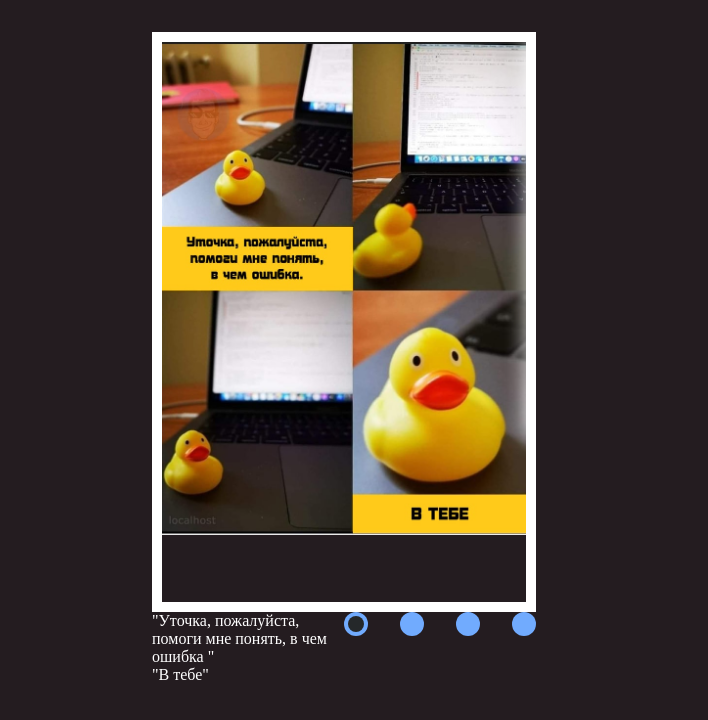
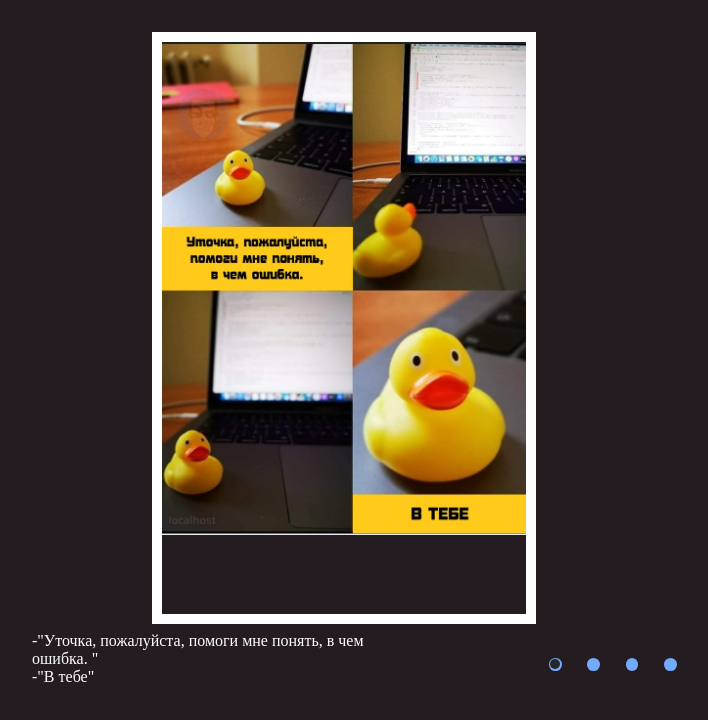
Before and after one commit to ArtemDubovov/cssMemSlider, a plain HTML site: page cssMemSlider/index.html in a window 1280 px wide. Shown: the whole page, without its empty margins (296-1004 px from the left). Drawn offline with Linux system fonts and the light colour scheme.

Commit message:
feat: add text titles, blur effect, animations, position scren-slide (12 май 2022 г. 18:48:30)

```diff
--- a/cssMemSlider/index.html
+++ b/cssMemSlider/index.html
@@ -1,11 +1,11 @@
 <!DOCTYPE html>
-<html lang="en">
+<html lang="ru">
 <head>
     <meta charset="UTF-8">
     <meta http-equiv="X-UA-Compatible" content="IE=edge">
     <meta name="viewport" content="width=device-width, initial-scale=1.0">
     <link rel="stylesheet" href="./style.css">
-    <title>Document</title>
+    <title>CssMemSlider</title>
 </head>
 <body>
     <section class="slider">
@@ -14,44 +14,59 @@
             <input type="radio" class="radio" id="radio-2" name="radio">
             <input type="radio" class="radio" id="radio-3" name="radio">
             <input type="radio" class="radio" id="radio-4" name="radio">
+            <div class="screen-slider">
                 <div class="carousel">
                     <ul class="container-img">
                         <li class="container-item">
-                        <img id="img-1" src="./img/2022-04-26_12.31.20.jpg" alt="" class="item-img">
+                            <img id="img-1" src="./img/2022-04-26_12.31.20.jpg" alt="duck-mem" class="item-img">
                         </li>
                         <li class="container-item">
-                        <img id="img-2" src="./img/2022-04-26_12.31.36.jpg" alt="" class="item-img">
+                            <img id="img-2" src="./img/2022-04-26_12.31.36.jpg" alt="cube-mem" class="item-img">
                         </li>
                         <li class="container-item">
-                        <img id="img-3" src="./img/image0.jpg" alt="" class="item-img">
+                            <img id="img-3" src="./img/image0.jpg" alt="timework-mem" class="item-img">
                         </li>
                         <li class="container-item">
-                        <img id="img-4" src="./img/IMG_20220402_151910_372.jpg" alt="" class="item-img">
+                            <img id="img-4" src="./img/IMG_20220402_151910_372.jpg" alt="cat-mem" class="item-img">
                         </li>
                     </ul>
                 </div>
+            </div>
+
             <div class="titles">
                 <ul class="container-title">
-                    <li class="title"><div class="item-description" id="text-1">"Уточка, пожалуйста, помоги мне понять, в чем ошибка
-                        "<br>"В тебе"</div></li>
-                    <li class="title"><div class="item-description" id="text-2">two</div></li>
-                    <li class="title"><div class="item-description" id="text-3">three</div></li>
-                    <li class="title"><div class="item-description" id="text-4">four</div></li>
+                    <li class="title"><div class="item-description" id="text-1">-"Уточка, пожалуйста, помоги мне понять, в чем ошибка.
+                        "<br>-"В тебе"</div></li>
+                    <li class="title"><div class="item-description" id="text-2">"Игральные кости для отладки"<br>"Показывают, сколько новых багов вы добавите, пофиксив всего один"</div></li>
+                    <li class="title"><div class="item-description" id="text-3">-"Сколько времени вы проводите за компьютером?"<br>
+                                                                                -"16 часов"<br>
+                                                                                -"В неделю?"<br>
+                                                                                -"В день"
+                    </div></li>
+                    <li class="title"><div class="item-description" id="text-4">responsive cat</div></li>
                 </ul>
             </div>
 
             <div class="buttons">
-                <label for="radio-1" class="button" id="label-1">
+                <label for="radio-1" class="label" id="label-1">
+                    <div class="button">
                         <div class="selected"></div>
+                    </div>
                 </label>
-                <label for="radio-2" class="button" id="label-2">
+                <label for="radio-2" class="label" id="label-2">
+                    <div class="button">
                         <div class="selected"></div>
+                    </div>
                 </label>
-                <label for="radio-3" class="button" id="label-3">
+                <label for="radio-3" class="label" id="label-3">
+                    <div class="button">
                         <div class="selected"></div>
+                    </div>
                 </label>
-                <label for="radio-4" class="button" id="label-4">
+                <label for="radio-4" class="label" id="label-4">
+                    <div class="button">
                         <div class="selected"></div>
+                    </div>
                 </label>
             </div>
         </div>
--- a/cssMemSlider/style.css
+++ b/cssMemSlider/style.css
@@ -10,13 +10,18 @@
     height: 100vh;
 }
 .wrapper {
-    width: 30vw;
+    width: 60vw;
     margin: auto;
     display: flex;
     flex-flow: wrap row;
+    justify-content: space-around;
 }
 .radio {
     display: none;
+}
+.screen-slider{
+    width: 100%;
+    margin: 0 15vw;
 }
 .carousel{
     border: 10px solid #fff;
@@ -35,13 +40,14 @@
     list-style: none;
     display: block;
     width: 100%;
+    overflow: hidden;
     /* padding: 20%; */
 }
 .item-img {
     display: block;
     margin: auto;
     width: 100%;
-    max-height: 70vh;
+    max-height: 80vh;
     filter: blur(10px);
     transition: filter 1s;
 }
@@ -50,8 +56,13 @@
 }
 .buttons {
     display: flex;
-    width: 50%;
-    justify-content: space-between;
+    width: 10vw;
+    justify-content: space-around;
+    height: 10vh;
+    align-items: center;
+}
+.label{
+    padding: 1vw;
 }
 .button {
    display: block;
@@ -59,19 +70,36 @@
 .button {
     cursor: pointer;
     display: block;
-    height: 1.5rem;
-    width: 1.5rem;
     background-color: rgb(113,171,254);
     border-radius: 50%;
     display: flex;
     justify-content: center;
     align-items: center;
+    transition: 0.3s background-color, 0.3s opacity;
+    opacity: 1;
+    width: 1vw;
+    height: 1vw;
+}
+.label{
+    cursor: pointer;
+}
+.button:hover{
+    background-color: #fff;
+}
+.label:active>.button{
+    opacity: 0.5;
+}
+.label:hover>.button{
+    background-color: #fff;
+}
+.label:hover(:active)>.button{
+    opacity: 0.5;
 }
 .selected{
     opacity: 0;
     cursor: pointer;
-    height: 1rem;
-    width: 1rem;
+    height: 80%;
+    width: 80%;
     border-radius: 50%;
     background-color:rgb(37,40,42);
     transition: 0.3s opacity;
@@ -79,6 +107,7 @@
 .container-title{
     width: 400%;
     display: flex;
+
     transition: 1s margin-left ease;
 }
 .titles{
@@ -93,19 +122,20 @@
     width: 100%;
     opacity: 0;
     transition: 1s opacity;
+    padding: 0.5rem;
 }
 
 /* Карусель картинок */
-#radio-1:checked ~ .carousel>.container-img{
+#radio-1:checked ~ .screen-slider>.carousel>.container-img{
     margin-left: 0;
 }
-#radio-2:checked ~ .carousel>.container-img{
+#radio-2:checked ~ .screen-slider>.carousel>.container-img{
     margin-left: -100%;
 }
-#radio-3:checked ~ .carousel>.container-img{
+#radio-3:checked ~ .screen-slider>.carousel>.container-img{
     margin-left: -200%;
 }
-#radio-4:checked ~ .carousel>.container-img{
+#radio-4:checked ~ .screen-slider>.carousel>.container-img{
     margin-left: -300%;
 }
 
@@ -136,28 +166,32 @@
     opacity: 1;
 }
 /* Для заблюривания картинок */
-#radio-1:checked ~ .carousel>.container-img>.container-item>#img-1{
+#radio-1:checked ~ .screen-slider>.carousel>.container-img>.container-item>#img-1{
     filter: blur(0px);
 }
-#radio-2:checked ~ .carousel>.container-img>.container-item>#img-2{
+#radio-2:checked ~ .screen-slider>.carousel>.container-img>.container-item>#img-2{
     filter: blur(0px);
 }
-#radio-3:checked ~ .carousel>.container-img>.container-item>#img-3{
+#radio-3:checked ~ .screen-slider>.carousel>.container-img>.container-item>#img-3{
     filter: blur(0px);
 }
-#radio-4:checked ~ .carousel>.container-img>.container-item>#img-4{
+#radio-4:checked ~ .screen-slider>.carousel>.container-img>.container-item>#img-4{
     filter: blur(0px);
 }
 /* Добавление селектед элемента при событии checked */
-#radio-1:checked ~ .buttons>#label-1>.selected{
+#radio-1:checked ~ .buttons>#label-1>.button>.selected{
     opacity: 1;
 }
-#radio-2:checked ~ .buttons>#label-2>.selected{
+#radio-2:checked ~ .buttons>#label-2>.button>.selected{
     opacity: 1;
 }
-#radio-3:checked ~ .buttons>#label-3>.selected{
+#radio-3:checked ~ .buttons>#label-3>.button>.selected{
     opacity: 1;
 }
-#radio-4:checked ~ .buttons>#label-4>.selected{
+#radio-4:checked ~ .buttons>#label-4>.button>.selected{
     opacity: 1;
 }
+
+@media (max-width: 460px){
+
+}
```
Lines whose indentation alone changed are shown as unchanged.
